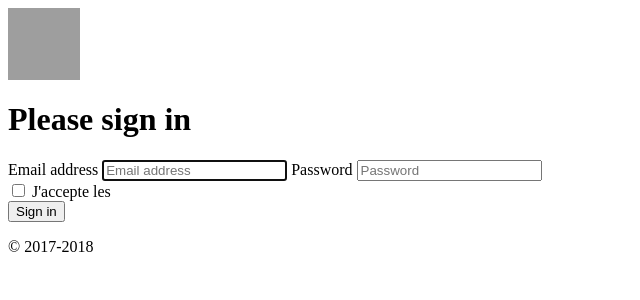
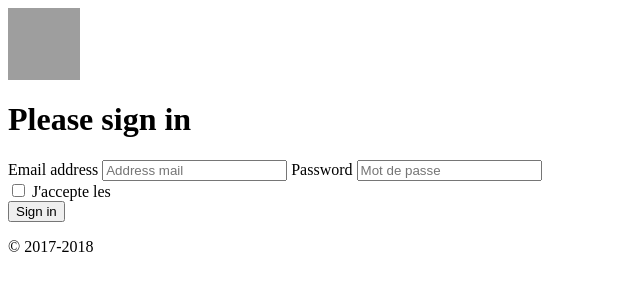
Before and after one commit to Florok10/restaurant, a PHP site: page /login.php in a window 1280 px wide. Shown: the top 300 px of the page, without its empty margins (0-640 px from the left). Run offline with PHP 8.4, Linux system fonts and the light colour scheme; grey boxes are pictures that could not be loaded.

Commit message:
commit_29mai_16:27

```diff
--- a/create_restaurant_page.php
+++ b/create_restaurant_page.php
@@ -14,7 +14,7 @@ session_start();
     <body>
         <?php require 'html_parts/header.php'?>
 
-        <form action="/controller.php" method="post" id="form">
+        <form action="/controller.php" method="post" id="form" class="d-flex flex-wrap flex-column align-items-center justify-content-center justify-content-md-between py-3 mb-4">
             <h3>Ajoutez votre restaurant</h3>
 
             <div class="col-auto">
--- a/inscription.php
+++ b/inscription.php
@@ -16,7 +16,9 @@ $_SESSION['role'] = 'admin';?>
 
     <?php require 'html_parts/header.php' ?>
 
-        <form class="d-flex flex-wrap flex-column align-items-center justify-content-center justify-content-md-between py-3 mb-4" action="controller.php" method="post">
+    <h1 class="text-center">S'inscrire</h1>
+
+        <form class="d-flex flex-wrap flex-column align-items-center justify-content-center justify-content-md-between py-3 mb-4" action="controller.php" method="POST">
 
             <div class="form-group">
                 <label for="first_name_input" class="form-label">Votre prénom</label>
--- a/login.php
+++ b/login.php
@@ -3,9 +3,9 @@
       <img class="mb-4" src="https://getbootstrap.com/docs/4.0/assets/brand/bootstrap-solid.svg" alt="" width="72" height="72">
       <h1 class="h3 mb-3 font-weight-normal">Please sign in</h1>
       <label for="inputEmail" class="sr-only">Email address</label>
-      <input type="email" id="inputEmail" class="form-control" placeholder="Email address" required="" autofocus="">
+      <input type="email" id="inputEmail" class="form-control" placeholder="Address mail" name="email">
       <label for="inputPassword" class="sr-only">Password</label>
-      <input type="password" id="inputPassword" class="form-control" placeholder="Password" required="">
+      <input type="password" id="inputPassword" class="form-control" placeholder="Mot de passe" name="password_user">
       <div class="checkbox mb-3">
         <label>
           <input type="checkbox" value="remember-me"> J'accepte les <a href="#"><cgu class="03"></cgu></a>
```
